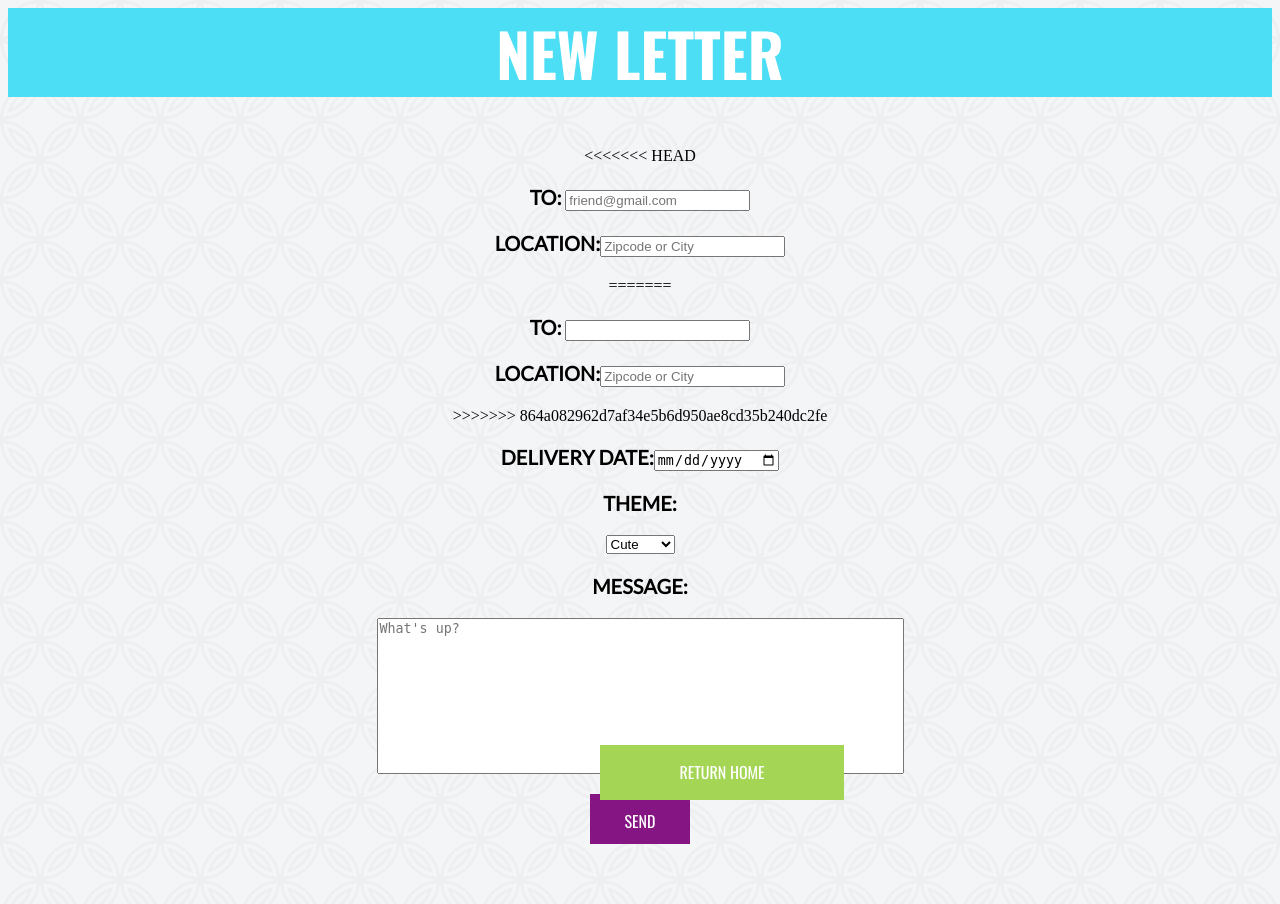
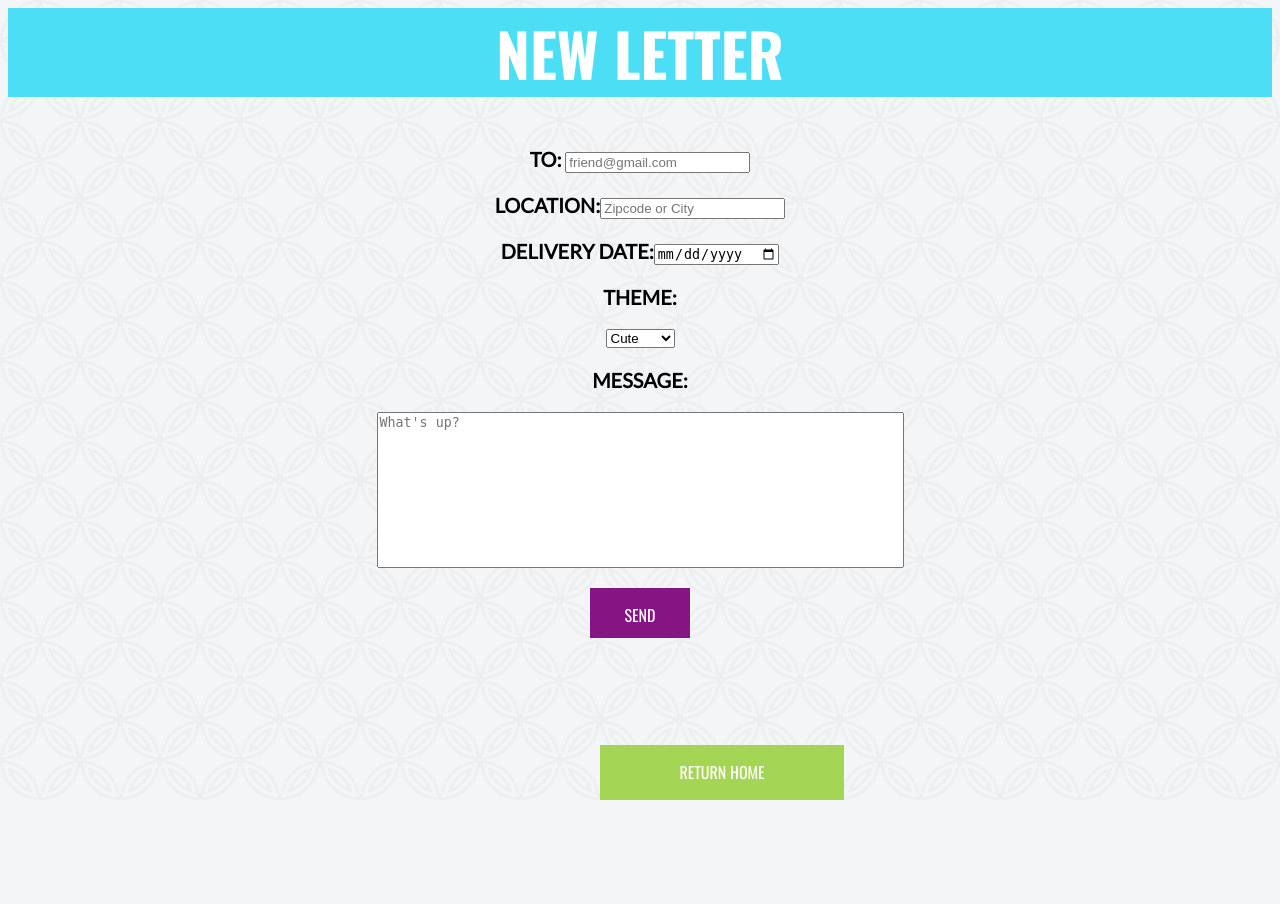
Before and after one commit to mgamino/care-package, a Django app: template templates/newletter.html in a window 1280 px wide. After the commit the page ends 800 px from the top, so only its background shows below. Run offline with Django 3.2, Linux system fonts and the light colour scheme; the template is opened without the code that fills it, so the values that code supplies are empty; some libraries are stand-ins or nearby versions.

Commit message:
dont kill me

```diff
--- a/templates/newletter.html
+++ b/templates/newletter.html
@@ -19,13 +19,9 @@
     <section><h1>NEW LETTER</h1></section>
 
     <form method="post" action="">
-<<<<<<< HEAD
+
       <h3>TO: <input type="text" name="receiver" placeholder="friend@gmail.com"/></h3>
-      <h3>LOCATION:<input type="text" name="locate" placeholder="Zipcode or City"/></h3>
-=======
-      <h3>TO: <input type="text" name="receiver"/></h3>
       <h3>LOCATION:<input id ="pac-input" class ="controls" type="text" name="locate" placeholder="Zipcode or City"/></h3>
->>>>>>> 864a082962d7af34e5b6d950ae8cd35b240dc2fe
       <h3>DELIVERY DATE:<input type = "date" name="deliverydate"/></h3>
       <h3>THEME:</h3> <select name="themeChoices" onchange='updateTheme()' id="tempTheme">
         <option value="cute">Cute</option>
```
